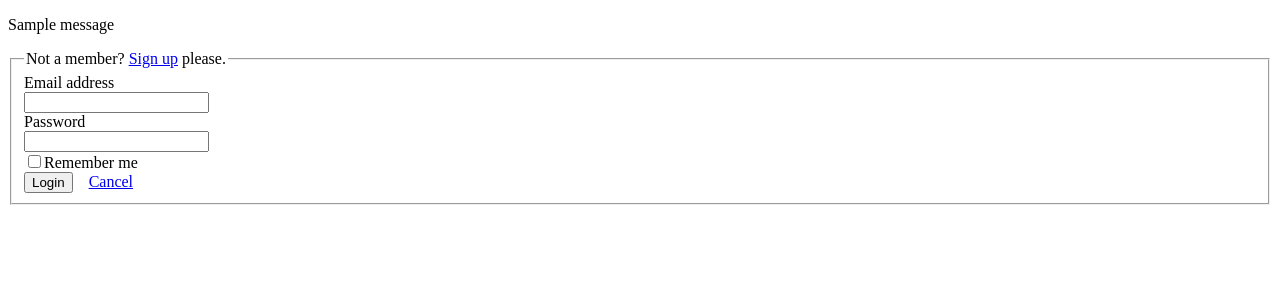
After one commit to adsabs/adsabs, a Flask app: template adslabs/modules/user/templates/login.html in a window 1280 px wide. The commit adds this page. Shown: the top 300 px of the page. Run offline with Flask 2, Linux system fonts and the light colour scheme; the template is opened without the code that fills it: values that come from a table or form of the project are taken from there, others are empty; one stand-in notice (Sample message) is shown; parts of the project's set-up code (start-up, migrations or seed data) failed here and were passed over.

Commit message:
Very basic User authentication implemented

```diff
--- a/adslabs/app.py
+++ b/adslabs/app.py
@@ -3,6 +3,8 @@ import os
 from flask import Flask, render_template, send_from_directory
 from config import DefaultConfig, APP_NAME
 from blueprint_conf import BLUEPRINTS
+from extensions import login_manager
+from modules.user.backend_interface import get_user_by_id
 
 # For import *
 __all__ = ['create_app']
@@ -18,7 +20,7 @@ def create_app(config=None, app_name=None):
     _configure_app(app, config)
 #    configure_hook(app)
     _configure_blueprints(app)
-#    configure_extensions(app)
+    _configure_extensions(app)
 #    configure_logging(app)
 #    configure_template_filters(app)
     _configure_error_handlers(app)
@@ -48,9 +50,23 @@ def _configure_blueprints(app):
         app.register_blueprint(cur_blueprint, url_prefix=blueprint[2])
     return
 
+def _configure_extensions(app):
+    """
+    Function to configure the extensions that need to be wrapped inside the application.
+    NOTE: connection to the database MUST be created in this way otherwise they will leak
+    """
+    # login.
+    login_manager.login_view = 'user.login'
+    login_manager.refresh_view = 'user.reauth'
+    @login_manager.user_loader
+    def load_user(id):
+        return get_user_by_id(id)
+    login_manager.init_app(app) #@UndefinedVariable
 
 def _configure_error_handlers(app):
-
+    """
+    function that configures some basic handlers for errors
+    """
     @app.errorhandler(403)
     def forbidden_page(error):
         return render_template("errors/403.html"), 403
@@ -68,6 +84,9 @@ def _configure_error_handlers(app):
         return render_template("errors/500.html"), 500
 
 def _configure_misc_handlers(app):
+    """
+    function to configure some basic handlers for basic static file to return from the application root
+    """
     @app.route('/favicon.ico')
     def favicon():
         return send_from_directory(os.path.join(app.root_path, 'static', 'images'), 'favicon.ico', mimetype='image/vnd.microsoft.icon')
--- /dev/null
+++ b/adslabs/modules/user/backend_interface.py
@@ -0,0 +1,51 @@
+'''
+Module to interface with the back-end authentication system
+'''
+
+class adsUser(object):
+    _ID = u'7r23yrhfn4dmosi230984hfbndmsoki23d'
+    _USERNAME = 'my@email.com'
+    _PASSWORD = 'mypasswd'
+    _ACTIVE = True
+    _ANONYMOUS = False
+
+    def __repr__(self):
+        return '<User %r>' % self._USERNAME
+
+    def is_authenticated(self):
+        return True
+
+    def is_active(self):
+        return self._ACTIVE
+
+    def is_anonymous(self):
+        return self._ANONYMOUS
+
+    def get_id(self):
+        return self._ID
+
+
+
+
+def get_user_by_id(id):
+    """
+    function needed by the Flask-Login to make the Login work
+    given an user id (an actual meaningless id) it returns the user object
+    """
+
+    #for now I simply work with the fake user in this module
+    return adsUser() if id == adsUser._ID else None
+
+
+def authenticate(login, password):
+    """
+    function that authenticate an user against a back-end service
+    given username and password
+    """
+    #for now I simply work with the fake user in this module
+
+    #if the login works I return the user object and a boolean true that indicates if the user successfully authenticated
+    if login == adsUser._USERNAME and password == adsUser._PASSWORD:
+        return adsUser(), True
+    else:
+        return None, False
--- /dev/null
+++ b/adslabs/modules/user/forms.py
@@ -0,0 +1,27 @@
+from flask.ext.wtf import (Form, HiddenField, BooleanField, #@UnresolvedImport
+                          PasswordField, SubmitField, TextField, #@UnresolvedImport
+                          ValidationError, required, equal_to, email, #@UnresolvedImport
+                          length) #@UnresolvedImport
+
+
+class LoginForm(Form):
+    next = HiddenField()
+    remember = BooleanField('Remember me')
+    login = TextField('Email address', [required()])
+    password = PasswordField('Password', [required(), length(min=6, max=50)])
+    submit = SubmitField('Login')
+
+class ReauthForm(Form):
+    next = HiddenField()
+    password = PasswordField('Password', [required(), length(min=6, max=50)])
+    submit = SubmitField('Reauthenticate')
+
+
+class SignupForm(Form):
+    pass
+
+class RecoverPasswordForm(Form):
+    pass
+
+class ChangePasswordForm(Form):
+    pass
--- /dev/null
+++ b/adslabs/modules/user/templates/login.html
@@ -0,0 +1,30 @@
+{% from "macros/misc.html" import render_input, render_action %}
+
+{% extends "layout.html" %}
+
+{% block titlehead %}User Login{% endblock %}
+
+{% block head%}{% endblock %}
+
+{% block body %}
+
+<div>
+    <form method="POST" action="{{ url_for('user.login') }}">
+        {{ form.hidden_tag() }}
+        {{ form.next }}
+        <fieldset>
+            <legend>Not a member? <a href="{{ url_for('user.signup') }}">Sign up</a> please.</legend>
+            {{ render_input(form.login, 'xlarge') }}
+            {{ render_input(form.password, 'xlarge') }}
+            <div class='clearfix'>
+                <label></label>
+                <div class="input">
+                    {{ form.remember() }}<span class='remember_me'>Remember me</span>
+                </div>
+            </div>
+            {{ render_action(form.submit) }}
+        </fieldset>
+    </form>
+</div>
+
+{% endblock %}
--- a/adslabs/templates/layout.html
+++ b/adslabs/templates/layout.html
@@ -7,6 +7,10 @@
 {% block head%}{% endblock %}
 </head>
 <body>
+<div>
+{% from 'macros/misc.html' import render_flash_message %}
+{{ render_flash_message() }}
+</div>
 
 {% block body %}{% endblock %}
 
--- /dev/null
+++ b/adslabs/templates/macros/misc.html
@@ -0,0 +1,41 @@
+{% macro render_input(field, cls='') %}
+<div class='clearfix {% if field.errors %}error{% endif %}'>
+    {{ field.label }}
+    <div class='input'>
+        {% if field.errors %}
+        {{ field(class_=cls~' error') }}
+        {% else %}
+        {{ field(class_=cls) }}
+        {% endif %}
+        <span class="help-inline">
+            {% for error in field.errors %}
+            <span>{{ error }}</span>
+            {% endfor %}
+        </span>
+    </div>
+</div>
+{% endmacro %}
+
+{% macro render_action(field) %}
+    <div class='actions'>
+        {{ field(class_='btn primary') }}&nbsp;&nbsp;&nbsp;&nbsp;<a href='{{ url_for("index.index") }}'>Cancel</a>
+    </div>
+{% endmacro %}
+
+
+
+{% macro render_flash_message() %}
+    {% block flash_message %}
+        {% with messages = get_flashed_messages(with_categories=True) %}
+            {% if messages %}
+            <div id='flash_message_container'>
+                {% for category, msg in messages %}
+                    <div class="alert-message {{ category }}" data-alert>
+                      <p>{{ msg }}</p>
+                    </div>
+                {% endfor %}
+            </div>
+            {% endif %}
+        {% endwith %}
+    {% endblock %}
+{% endmacro %}
```
Also changed, not shown: adslabs/extensions.py (added, +13 -0 lines), adslabs/modules/user/__init__.py (+48 -5 lines), adslabs/modules/user/templates/user_home_page.html (added, +14 -0 lines), adslabs/blueprint_conf.py (line endings or trailing spaces), adslabs/modules/user/templates/register.html (added), adslabs/templates/user/register.html (deleted).
